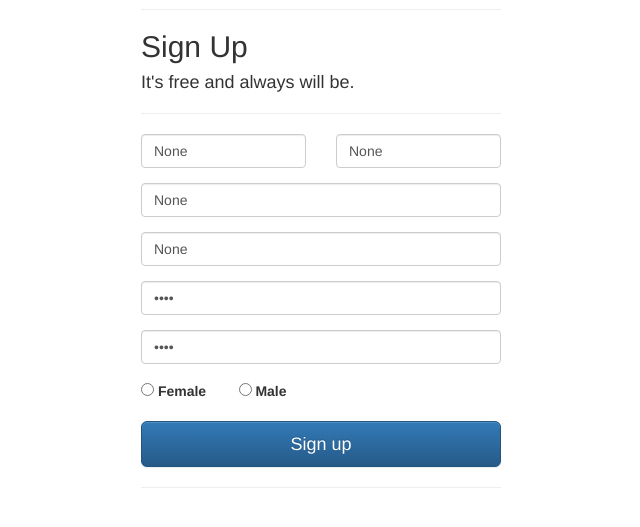
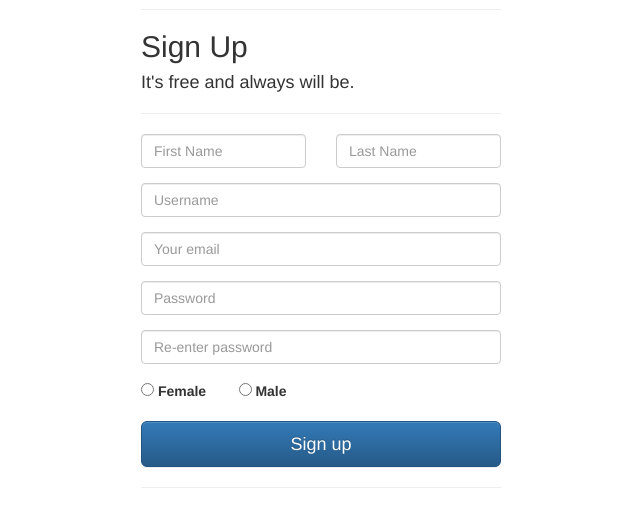
Before and after one commit to spchuang/community, a Flask app: page /signup in a window 1280 px wide. Shown: the part 51-578 px from the top of the page, without its empty margins (319-959 px from the left). Run offline with Flask 2, Linux system fonts and the light colour scheme; some libraries are stand-ins or nearby versions.

Commit message:
fix form bugs

```diff
--- a/controllers/account.py
+++ b/controllers/account.py
@@ -9,25 +9,25 @@ from forms import LoginForm, SignupForm
 
 def signup():
    form = SignupForm()
-   print dir(form)
    if form.validate_on_submit():
       #Todo: form validation
+      print form.password.data
+      print form.gender.data
       new_user = {
-         'user_name':   request.form['user_name'],
-         'first_name':  request.form['first_name'],
-         'last_name':   request.form['last_name'],
-         'gender':      request.form['gender'],
-         'email':       request.form['email'],
-         'password':    request.form['password']
+         'user_name':   form.user_name.data,
+         'first_name':  form.first_name.data,
+         'last_name':   form.last_name.data,
+         'gender':      form.gender.data,
+         'email':       form.email.data,
+         'password':    form.password.data
       }
       users = Users()
 
       #upon successful signup, redirect to community
       if users.add_user(new_user):
          return redirect(url_for('login'))
-      #Todo: Error handling
 
-   print form
+   print form.errors
    return render_template('signup.html', form=form)
 
 def login():
@@ -35,11 +35,9 @@ def login():
    print dir(form.user_name)
    if form.validate_on_submit():
       users = Users()
-
       id = users.get_user_id(request.form['user_name'], request.form['password'])
       if id is not False:
          login_user(Users().get_user(id))
-         print request.args.get('next')
          return redirect(request.args.get('next') or url_for('community'))
 
    return render_template('login.html', form=form)
--- a/models/users.py
+++ b/models/users.py
@@ -24,6 +24,7 @@ class Users(Model):
                               (%s,%s,%s,%s,%s,%s)""",
                               (u['first_name'],u['last_name'], u['user_name'],u['password'],u['email'],u['gender']))
          self.conn.commit()
+         return True
       except Exception, e:
          print repr(e)
          return False
--- a/templates/_formhelpers.html
+++ b/templates/_formhelpers.html
@@ -1,24 +1,22 @@
 
 
 {% macro render_input_field(field, field_name, field_type) %}
-{% if field.errors %}
-<div class="has-error">
-{% else %}
-<div>
-{% endif %}
+
+<div  {{'class=has-error' if field.errors else ''}} >
+
    {% if field_type %}
-      <input type="{{field_type}}" name='{{field.name}}' value="{{field.data}}" class="form-control" placeholder="{{field_name}}">
+      <input type="{{field_type}}" name='{{field.name}}' value="{{field.data  or ''}}" class="form-control" placeholder="{{field_name}}">
    {% else %}
-      <input type="text" name='{{field.name}}'  value="{{field.data}}"  class="form-control" placeholder="{{field_name}}">
+      <input type="text" name='{{field.name}}'  value="{{field.data  or ''}}"  class="form-control" placeholder="{{field_name}}">
    {% endif %}
 
    {% if field.errors %}
-    <ul style="color: red;"class=errors>
-    {% for error in field.errors %}
-      <li>{{ error }}</li>
-    {% endfor %}
-    </ul>
-  {% endif %}
+      <ul style="list-style: none" class="control-label">
+      {% for error in field.errors %}
+         <li>{{ error }}</li>
+      {% endfor %}
+      </ul>
+   {% endif %}
 
 </div>
 
@@ -31,4 +29,5 @@
       <input type="radio" name="{{field.name}}" value="{{value}}">
       {{field_name}}
    </label>
+
 {% endmacro %}
--- a/templates/base.html
+++ b/templates/base.html
@@ -8,8 +8,6 @@
 
 	<!-- Optional theme -->
 	<link rel="stylesheet" href="//netdna.bootstrapcdn.com/bootstrap/3.0.2/css/bootstrap-theme.min.css">
-
-
 	</head>
 
 <body>
@@ -25,8 +23,6 @@
           <a class="navbar-brand" href="#">Community</a>
         </div>
         {% if g.user.is_authenticated() %}
-
-
 
         <div class="collapse navbar-collapse">
           <ul class="nav navbar-nav">
--- a/templates/signup.html
+++ b/templates/signup.html
@@ -12,9 +12,10 @@
       <h4>It's free and always will be.</h4>
       <hr>
       <form action="{{ url_for('signup') }}" method='post' class="form-horizontal " role="form">
+       {{form.hidden_tag()}}
          <div class="form-group">
             <div class="col-xs-6 col-sm-6">
-               {{ render_input_field(form.user_name, "First Name") }}
+               {{ render_input_field(form.first_name, "First Name") }}
             </div>
             <div class="col-xs-6 col-sm-6">
                {{ render_input_field(form.last_name, "Last Name") }}
@@ -31,24 +32,33 @@
 
             </div>
          </div>
-         <div class="form-group">
+         <div class="form-group ">
             <div class="col-sm-12">
                {{ render_input_field(form.password, "Password", "password") }}
             </div>
          </div>
 
-         <div class="form-group">
+         <div class="form-group ">
             <div class="col-sm-12">
                {{ render_input_field(form.confirm, "Re-enter password", "password") }}
             </div>
          </div>
-         <div class="form-group">
+         <div class="form-group  {{'has-error' if form.gender.errors else ''}}">
             <div class="col-sm-3">
                {{ render_radio_field(form.gender, "Female", "0") }}
 
             </div>
             <div class="col-sm-3">
                {{ render_radio_field(form.gender, "Male", "1") }}
+            </div>
+            <div>
+            {% if form.gender.errors %}
+               <ul style="list-style: none" class="control-label">
+               {% for error in form.gender.errors %}
+                  <li>{{ error }}</li>
+               {% endfor %}
+               </ul>
+            {% endif %}
             </div>
          </div>
          <button class="btn btn-lg btn-primary btn-block" type="submit">Sign up</button>
```
